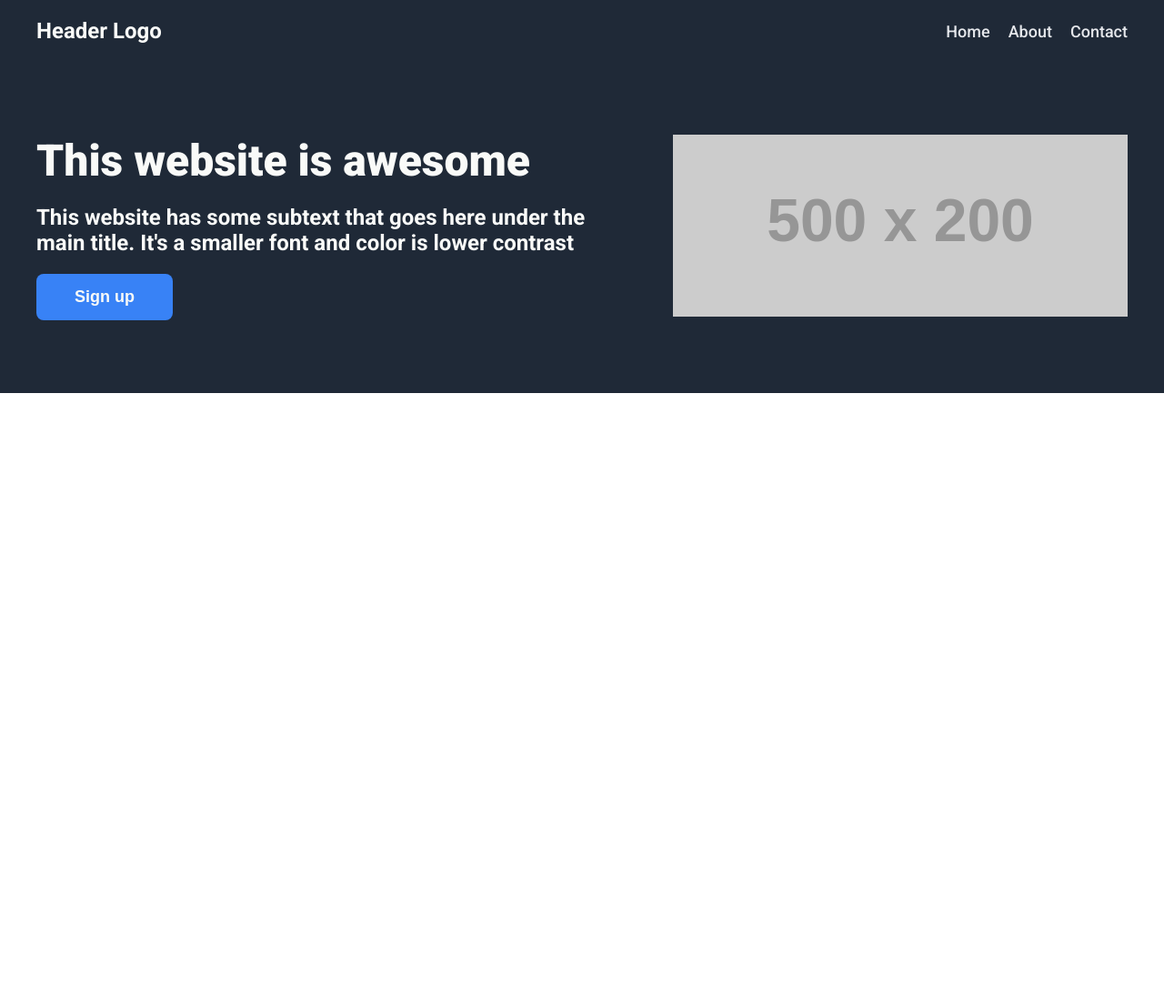
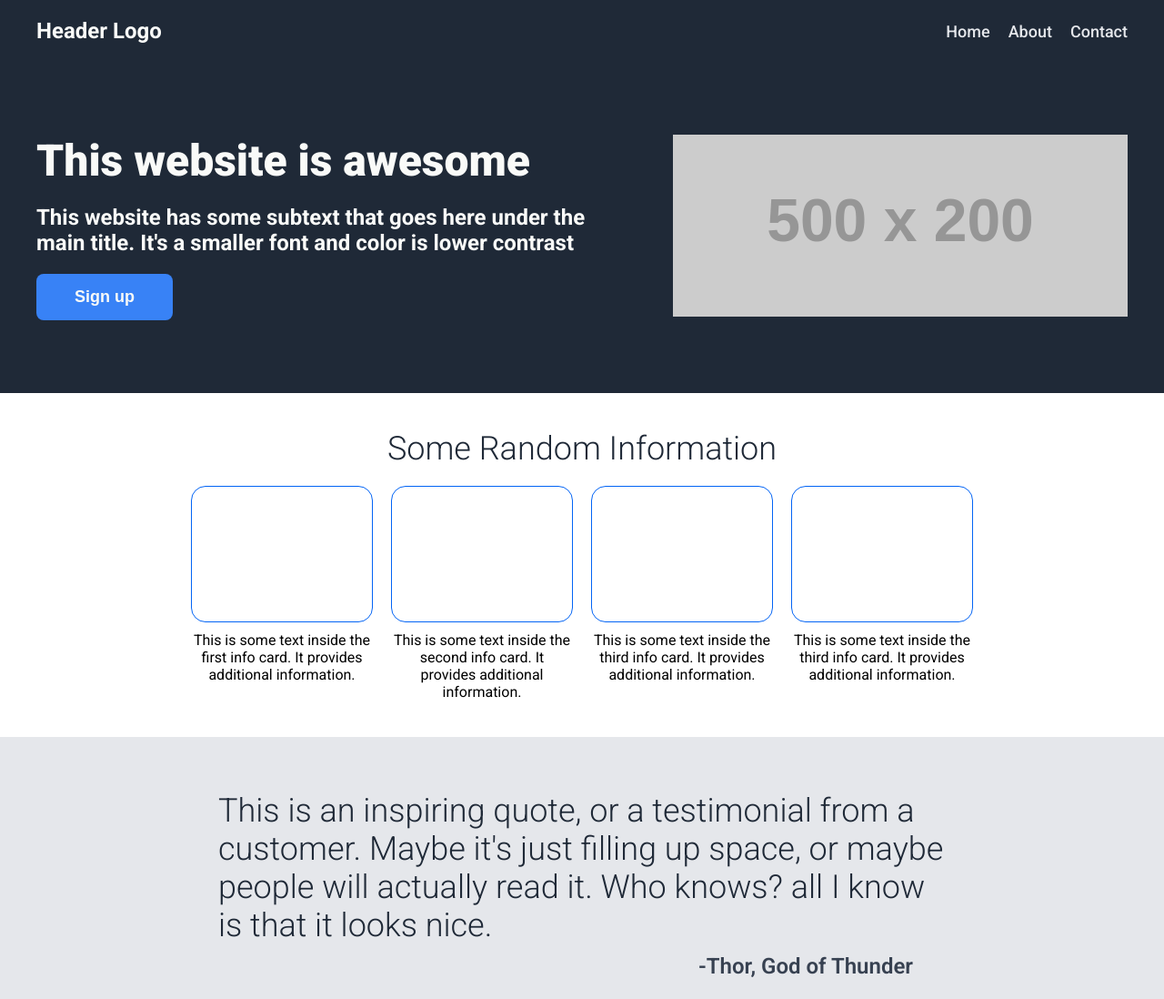
Before and after one commit to SanMajur/tod_landing_page, a plain HTML site: page index.html in a window 1280 px wide. Shown: the whole page at 91% size. Before the commit the page ends 800 px from the top, so only its background shows below. Drawn offline with Linux system fonts and the light colour scheme; placeholder pictures from the web are drawn by us.

Commit message:
added testimonial section

```diff
--- a/css/style.css
+++ b/css/style.css
@@ -69,3 +69,59 @@ body{
 
     height: auto;
 }
+.more-info{
+    background-color: #fff;
+    text-align: center;
+    padding: 40px 20px;
+}
+.more-info h1{
+    font-size: 36px;
+    color: #1F2937;
+    font-weight: 300;
+    margin-bottom: 20px;
+}
+.card-wrapper{
+
+    max-width: 800px;
+    margin: 0 auto;
+    display: flex;
+    justify-content: center;
+    gap: 20px;
+
+}
+.info-card{
+   display: flex;
+   flex-direction: column;
+   align-items: center;
+    gap: 10px;
+
+}
+.card-box{
+    width: 200px;
+    height: 150px;
+    border-radius: 16px;
+    border: 1px solid #0364f5;
+}
+.quote{
+    background-color: #E5E7EB;
+
+    padding: 60px 20px;
+
+}
+.quote h3{
+    max-width: 800px;
+    margin: 0 auto;
+    font-size: 36px;
+    color: #1F2937;
+    font-weight: 300;
+}
+.quote span{
+    display: block;
+    margin-top: 10px;
+    font-size: 24px;
+    font-weight: 600;
+    color: #374151;
+    position: absolute;
+    left: 60%;
+
+}
--- a/index.html
+++ b/index.html
@@ -1,9 +1,9 @@
 <!DOCTYPE html>
 <html lang="en">
   <head>
-    <meta charset="UTF-8">
-    <meta name="viewport" content="width=device-width, initial-scale=1.0">
-    <link rel="stylesheet" href="css/style.css">
+    <meta charset="UTF-8" />
+    <meta name="viewport" content="width=device-width, initial-scale=1.0" />
+    <link rel="stylesheet" href="css/style.css" />
     <title>The Odin Project Landing Page</title>
   </head>
   <body>
@@ -23,13 +23,52 @@
       <div class="hero">
         <div class="hero__content">
           <h1 class="hero__content-title">This website is awesome</h1>
-            <h2 class="hero__content-subtext">This website has some subtext that goes here under the main title. It's a smaller font and color is lower contrast</h2>
+          <h2 class="hero__content-subtext">
+            This website has some subtext that goes here under the main title.
+            It's a smaller font and color is lower contrast
+          </h2>
           <button class="hero__content-button">Sign up</button>
         </div>
         <div class="hero__image">
-            <img src="https://placehold.co/500x200" alt="Hero Image">
+          <img src="https://placehold.co/500x200" alt="Hero Image" />
         </div>
       </div>
     </section>
+    <section class="more-info">
+      <h1>Some Random Information</h1>
+      <div class="card-wrapper">
+        <div class="info-card">
+          <div class="card-box"></div>
+          <p class="info-card__text">
+            This is some text inside the first info card. It provides additional
+            information.
+          </p>
+        </div>
+        <div class="info-card">
+          <div class="card-box"></div>
+          <p class="info-card__text">
+            This is some text inside the second info card. It provides
+            additional information.
+          </p>
+        </div>
+        <div class="info-card">
+          <div class="card-box"></div>
+          <p class="info-card__text">
+            This is some text inside the third info card. It provides additional
+            information.
+          </p>
+        </div>
+        <div class="info-card">
+          <div class="card-box"></div>
+          <p class="info-card__text">
+            This is some text inside the third info card. It provides additional
+            information.
+          </p>
+        </div>
+      </div>
+    </section>
+    <section class="quote">
+        <h3>This is an inspiring quote, or a testimonial from a customer. Maybe it's just filling up space, or maybe people will actually read it. Who knows? all I know is that it looks nice. <span>-Thor, God of Thunder</span></h3>
+    </section>
   </body>
 </html>
```
Lines whose indentation alone changed are shown as unchanged.
